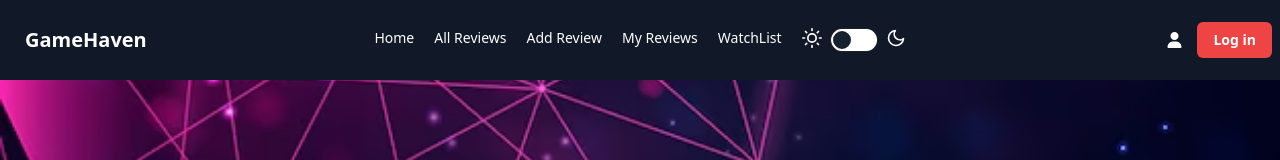
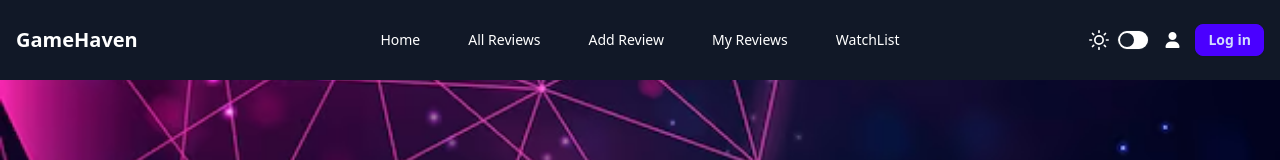
Before and after one commit to PritomChakma/PH-Assignment-10, a React (Vite) app: page /registration in a window 1280 px wide. Shown: the top 160 px of the page. Built offline with nearby package versions, Linux system fonts and the light colour scheme; no server answers.

Commit message:
using card on  home page and using sort and price for 6card decending order by rating

```diff
--- /dev/null
+++ b/src/Components/HomeCard.jsx
@@ -0,0 +1,42 @@
+const HomeCard = ({ review }) => {
+  const { photo, name, description, rating } = review;
+  return (
+    <div className="flex flex-col max-w-lg p-6 space-y-6 overflow-hidden rounded-lg shadow-md dark:bg-gray-50 dark:text-gray-800">
+      <div>
+        <img
+          src={photo}
+          alt=""
+          className="object-cover w-full mb-4 h-60 sm:h-96 dark:bg-gray-500"
+        />
+        <h2 className="mb-1 text-xl font-semibold">{name}</h2>
+        <p className="text-sm dark:text-gray-600">{description}</p>
+      </div>
+
+      <div className="flex justify-between">
+        <div>
+          <p>
+            <span className="font-bold mr-2">Rating:</span>
+            {rating}/10
+          </p>
+        </div>
+        <div className="flex text-orange-500">
+          <i className="fa-solid fa-star"></i>
+          <i className="fa-solid fa-star"></i>
+          <i className="fa-solid fa-star"></i>
+          <i className="fa-regular fa-star"></i>
+          <i className="fa-regular fa-star"></i>
+        </div>
+      </div>
+      <div className="flex justify-between">
+        <div>
+          <button className="btn">Explore Details"</button>
+        </div>
+        <div>
+          <i className="fa-solid fa-heart text-xl text-red-500 btn"></i>
+        </div>
+      </div>
+    </div>
+  );
+};
+
+export default HomeCard;
--- a/src/Components/Navbar.jsx
+++ b/src/Components/Navbar.jsx
@@ -5,7 +5,6 @@ import { AuthContex } from "../Router/AuthProvider";
 const Navbar = () => {
   const { user, signOutUser } = useContext(AuthContex);
   const [theme, setTheme] = useState("light");
-
 
   useEffect(() => {
     const savedTheme = localStorage.getItem("theme") || "light";
@@ -22,18 +21,21 @@ const Navbar = () => {
 
   const handleSignOut = () => {
     signOutUser()
-      .then(() => {
-        console.log("Sign out successfully");
-      })
+      .then(() => console.log("Sign out successfully"))
       .catch((error) => console.log("ERROR", error.message));
   };
 
   return (
-    <div className="">
-      <div className="navbar bg-gray-900 text-white h-20">
+    <div className="bg-gray-900 text-white">
+      <div className="navbar h-20 px-4">
+        {/* Navbar Start */}
         <div className="navbar-start">
           <div className="dropdown">
-            <div tabIndex={0} role="button" className="btn btn-ghost lg:hidden">
+            <button
+              tabIndex={0}
+              className="btn btn-ghost lg:hidden"
+              aria-label="Toggle Menu"
+            >
               <svg
                 xmlns="http://www.w3.org/2000/svg"
                 className="h-5 w-5"
@@ -48,29 +50,36 @@ const Navbar = () => {
                   d="M4 6h16M4 12h8m-8 6h16"
                 />
               </svg>
-            </div>
+            </button>
             <ul
               tabIndex={0}
               className="menu menu-sm dropdown-content bg-gray-900 text-white rounded-box z-[1] mt-3 w-52 p-2 shadow"
             >
-              <NavLink>Home</NavLink>
-              <NavLink to="/allReview">All Reviews</NavLink>
-              <NavLink to="/addReview">Add Review </NavLink>
-              <NavLink to="/myReview">My Reviews</NavLink>
-              <NavLink to="/gameWatchList">WatchList</NavLink>
+              <li><NavLink to="/">Home</NavLink></li>
+              <li><NavLink to="/allReview">All Reviews</NavLink></li>
+              <li><NavLink to="/addReview">Add Review</NavLink></li>
+              <li><NavLink to="/myReview">My Reviews</NavLink></li>
+              <li><NavLink to="/gameWatchList">WatchList</NavLink></li>
             </ul>
           </div>
-          <a className="btn btn-ghost text-xl">GameHaven</a>
+          <a className="text-xl font-bold">GameHaven</a>
         </div>
+
+        {/* Navbar Center */}
         <div className="navbar-center hidden lg:flex">
-          <ul className="menu menu-horizontal px-1 gap-5">
-            <NavLink>Home</NavLink>
-            <NavLink to="/allReview">All Reviews</NavLink>
-            <NavLink to="/addReview">Add Review </NavLink>
-            <NavLink to="/myReview">My Reviews</NavLink>
-            <NavLink to="/gameWatchList">WatchList</NavLink>
+          <ul className="menu menu-horizontal px-1 gap-4">
+            <li><NavLink to="/">Home</NavLink></li>
+            <li><NavLink to="/allReview">All Reviews</NavLink></li>
+            <li><NavLink to="/addReview">Add Review</NavLink></li>
+            <li><NavLink to="/myReview">My Reviews</NavLink></li>
+            <li><NavLink to="/gameWatchList">WatchList</NavLink></li>
+          </ul>
+        </div>
+
+        {/* Navbar End */}
+        <div className="navbar-end flex items-center space-x-4">
           {/* Theme Toggle */}
-            <label className="flex cursor-pointer gap-2">
+          <div className="flex items-center gap-2">
             <svg
               xmlns="http://www.w3.org/2000/svg"
               width="20"
@@ -89,51 +98,37 @@ const Navbar = () => {
               type="checkbox"
               checked={theme === "dark"}
               onChange={toggleTheme}
-                className="toggle theme-controller"
+              className="toggle toggle-sm"
             />
-              <svg
-                xmlns="http://www.w3.org/2000/svg"
-                width="20"
-                height="20"
-                viewBox="0 0 24 24"
-                fill="none"
-                stroke="currentColor"
-                strokeWidth="2"
-                strokeLinecap="round"
-                strokeLinejoin="round"
-              >
-                <path d="M21 12.79A9 9 0 1 1 11.21 3 7 7 0 0 0 21 12.79z"></path>
-              </svg>
-            </label>
-          </ul>
           </div>
-        <div className="relative flex items-center space-x-4 navbar-end">
+
+          {/* User Section */}
           <div className="relative group">
             {user ? (
               <img
                 src={user?.photoURL}
                 alt="User Avatar"
-                className="w-10 h-10 rounded-full border-2 border-gray-500 cursor-pointer"
+                className="w-10 h-10 rounded-full border-2 border-gray-500"
               />
             ) : (
               <i className="fa-solid fa-user"></i>
             )}
             <div className="absolute top-full left-1/2 transform -translate-x-1/2 mt-2 bg-gray-900 text-white text-sm rounded-md px-3 py-1 opacity-0 group-hover:opacity-100 transition-opacity duration-300">
-              {user?.displayName}
+              {user?.displayName || "Guest"}
             </div>
           </div>
           {user ? (
             <NavLink
               to="/login"
               onClick={handleSignOut}
-              className="text-white bg-red-500 hover:bg-red-600 px-4 py-2 rounded-md text-sm font-bold"
+              className="btn btn-sm btn-error"
             >
               Log Out
             </NavLink>
           ) : (
             <NavLink
               to="/login"
-              className="text-white bg-red-500 hover:bg-red-600 px-4 py-2 rounded-md text-sm font-bold"
+              className="btn btn-sm btn-primary"
             >
               Log in
             </NavLink>
--- a/src/Pages/Home.jsx
+++ b/src/Pages/Home.jsx
@@ -1,10 +1,26 @@
+import { useLoaderData } from "react-router-dom";
 import Banner from "../Components/Banner";
+import HomeCard from "../Components/HomeCard";
 
 const Home = () => {
+  const reviews = useLoaderData();
+
+  const sortedReviews = [...reviews]
+    .sort((a, b) => b.rating - a.rating)
+    .slice(0, 6);
+
   return (
     <div>
-      {/* banner */}
-      <Banner></Banner>
+      <div>
+        {/* banner */}
+        <Banner></Banner>
+      </div>
+
+      <div className="grid md:grid-cols-2 lg:grid-cols-3 gap-10 w-11/12 mx-auto mt-10">
+        {sortedReviews.map((review) => (
+          <HomeCard key={review._id} review={review}></HomeCard>
+        ))}
+      </div>
     </div>
   );
 };
--- a/src/Router/router.jsx
+++ b/src/Router/router.jsx
@@ -18,6 +18,7 @@ const router = createBrowserRouter([
       {
         path: "/",
         element: <Home></Home>,
+        loader: () => fetch("http://localhost:5000/allReview"),
       },
       {
         path: "/allReview",
```
Lines whose indentation alone changed are shown as unchanged.
